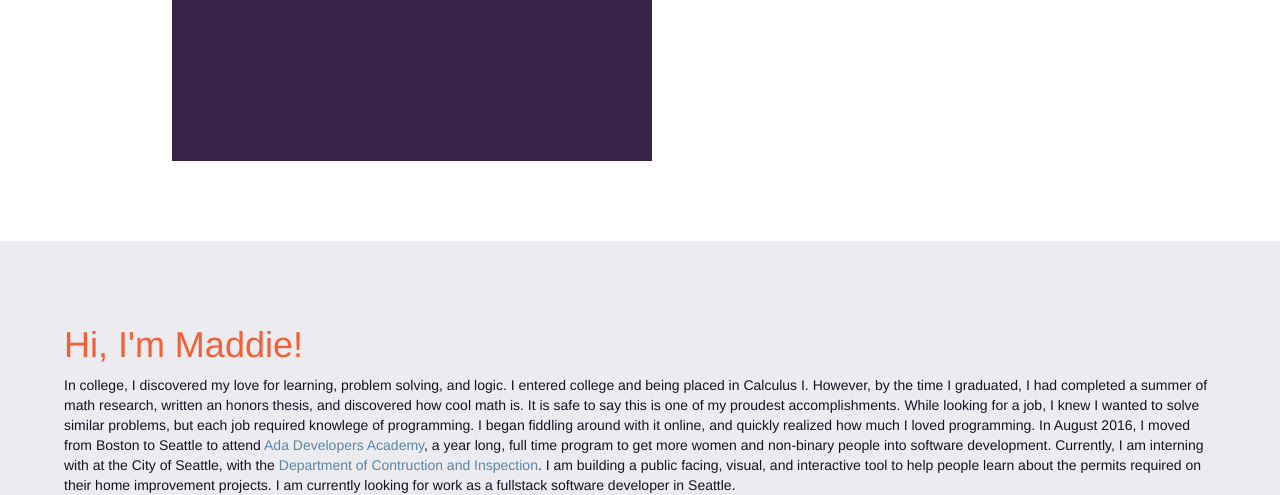
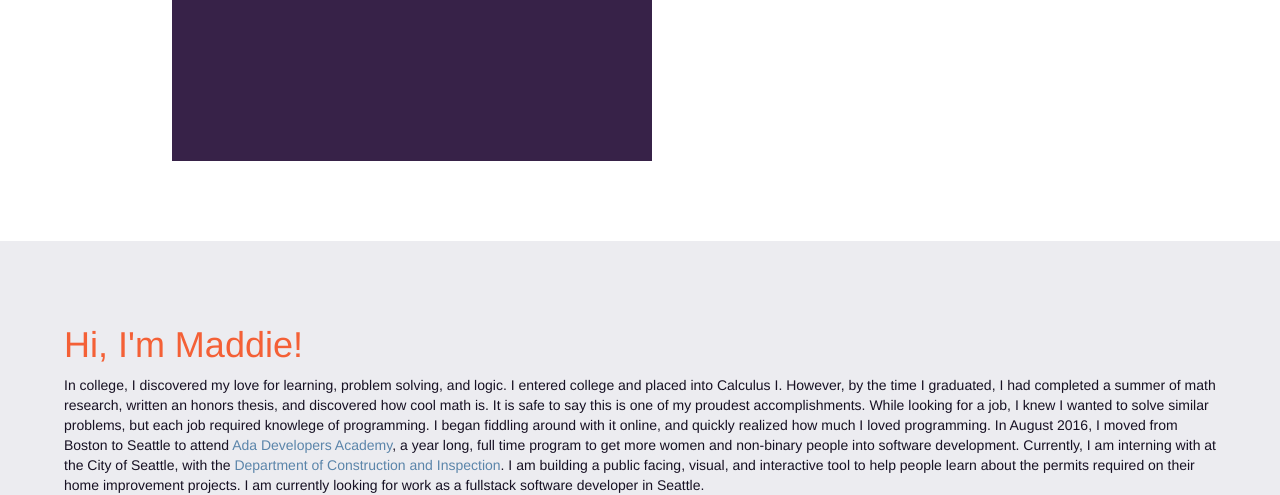
Before and after one commit to mjohnson3038/mjohnson3038.github.io, a plain HTML site: page index.html in a window 1280 px wide. Shown: the part 459-954 px from the top of the page. Drawn offline with nearby package versions, Linux system fonts and the light colour scheme.

Commit message:
fix typos

```diff
--- a/index.html
+++ b/index.html
@@ -56,7 +56,7 @@
         <h1 class="grey-heading">Hi, I'm Maddie!</h1>
 
         <p class="text">
-          In college, I discovered my love for learning, problem solving, and logic. I entered college and being placed in Calculus I. However, by the time I graduated, I had completed a summer of math research, written an honors thesis, and discovered how cool math is. It is safe to say this is one of my proudest accomplishments. While looking for a job, I knew I wanted to solve similar problems, but each job required knowlege of programming. I began fiddling around with it online, and quickly realized how much I loved programming. In August 2016, I moved from Boston to Seattle to attend <a href="https://adadevelopersacademy.org/" class="link-in-text">Ada Developers Academy</a>, a year long, full time program to get more women and non-binary people into software development. Currently, I am interning with at the City of Seattle, with the <a href="http://www.seattle.gov/dpd/" class="link-in-text">Department of Contruction and Inspection</a>. I am building a public facing, visual, and interactive tool to help people learn about the permits required on their home improvement projects. I am currently looking for work as a fullstack software developer in Seattle.
+          In college, I discovered my love for learning, problem solving, and logic. I entered college and placed into Calculus I. However, by the time I graduated, I had completed a summer of math research, written an honors thesis, and discovered how cool math is. It is safe to say this is one of my proudest accomplishments. While looking for a job, I knew I wanted to solve similar problems, but each job required knowlege of programming. I began fiddling around with it online, and quickly realized how much I loved programming. In August 2016, I moved from Boston to Seattle to attend <a href="https://adadevelopersacademy.org/" class="link-in-text">Ada Developers Academy</a>, a year long, full time program to get more women and non-binary people into software development. Currently, I am interning with at the City of Seattle, with the <a href="http://www.seattle.gov/dpd/" class="link-in-text">Department of Construction and Inspection</a>. I am building a public facing, visual, and interactive tool to help people learn about the permits required on their home improvement projects. I am currently looking for work as a fullstack software developer in Seattle.
         </p>
 
         <p class="text">
```
